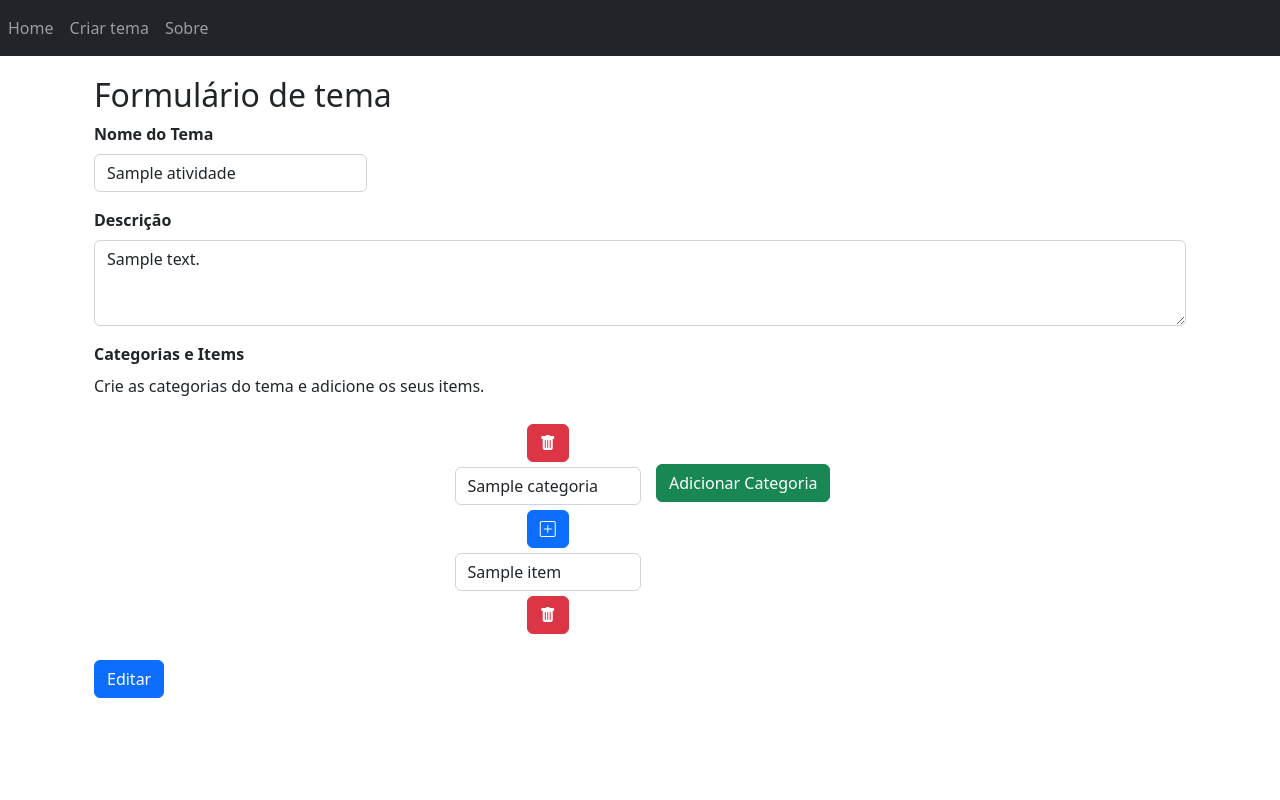
After one commit to prince-neres/drag-and-drop-game, a Flask app: page /editar/1 in a window 1280 px wide. The commit adds this page. Run offline with Flask 2, Linux system fonts and the light colour scheme; tables that the repository leaves empty hold one stand-in row (values such as "Sample post"); some libraries are stand-ins or nearby versions.

Commit message:
Create form to update theme and fix navbar

```diff
--- a/app.py
+++ b/app.py
@@ -2,13 +2,13 @@ from flask import render_template
 from flask_cors import cross_origin
 from configuration import app, db
 from models import Atividade, Categoria, Item
-from utils import gera_response
+from utils import gera_response, list_temas, get_tema
 
 
 @app.route('/', methods=['GET'])
 @cross_origin()
 def home():
-  temas = Atividade.query.all()
+  temas = list_temas()
   return render_template('index.html', temas=temas)
 
 
@@ -16,6 +16,13 @@ def home():
 @cross_origin()
 def form():
   return render_template('formulario.html')
+
+
+@app.route('/editar/<int:id>', methods=['GET'])
+@cross_origin()
+def update(id):
+  tema = get_tema(id)
+  return render_template('edicao.html', tema=tema)
 
 
 @app.route('/sobre', methods=['GET'])
@@ -33,29 +40,12 @@ def theme(id):
   return render_template('jogo.html', atividade=atividade, categorias=categorias, items=items)
 
 
-@app.route('/api/theme/<id>', methods=['GET'])
-def get_theme(id):
-  atividade = Atividade.query.filter_by(id=id).first()
-  categorias = Categoria.query.filter_by(activity=id)
-  items = Item.query.filter_by(activity=id)
-  atividade_json = atividade.to_json()
-  categorias_json = [categoria.to_json() for categoria in categorias]
-  items_json = [item.to_json() for item in items]
-  tema = {
-    "atividade": atividade_json,
-    "categorias": categorias_json,
-    "items": items_json
-  }
-  return gera_response(200, tema)
-
-
 @app.route('/api/theme', methods=['POST'])
 def create_theme(theme):
   tema = ''
   return gera_response(200, tema)
 
 
-
 with app.app_context():
     db.create_all()
 
--- a/static/js/api.js
+++ b/static/js/api.js
@@ -4,11 +4,12 @@ async function getTheme(theme_id) {
   return theme
 }
 
-async function createTheme() {
+async function criarTema(method) {
   let name = $('#name').val()
   let description = $('#description').val()
   let categories = $('#groups #category-input')
 
+  if (method === 'create') {
     let tema = {}
     tema.name = name
     tema.description = description
@@ -30,7 +31,18 @@ async function createTheme() {
 
       tema.categorias.push(category)
     })
+  } else {
+    console.log(name, description, categories)
+  }
+}
 
-  console.log(tema)
+function editarTema() {
+  let name = $('#name').val()
+  let description = $('#description').val()
+  let categories = $('#groups #category-input')
 
 }
+
+function removerTema(id) {
+  console.log(id)
+}
--- /dev/null
+++ b/static/js/formulario.js
@@ -0,0 +1,39 @@
+function addCategory() {
+  var category_input = `
+    <div id="category-input">
+      <button type="button" id="remove-category" onclick="removeCategory(this)" class="btn btn-danger">
+        <i class="bi bi-trash-fill"></i>
+      </button>
+      <input id="category-name" class="form-control" placeholder="Categoria" required/>
+      <button  type="button" id="add-item" onclick="addItem(this)" class="btn btn-primary">
+        <i class="bi bi-plus-square"></i>
+      </button>
+    <div>
+  `
+
+  $(category_input).insertBefore('#add-category')
+}
+
+
+function removeCategory(category) {
+  $(category).parent().remove()
+}
+
+
+function addItem(item) {
+  var item_input = `
+    <div id="item-input">
+      <input id="item-name" class="form-control" placeholder="Item da Categoria" required/>
+      <button type="button" id="remove-item" onclick="removeItem(this)" class="btn btn-danger">
+        <i class="bi bi-trash-fill"></i>
+      </button>
+    <div>
+  `
+
+  $(item).parent().append(item_input)
+}
+
+
+function removeItem(item) {
+  $(item).parent().remove()
+}
--- a/static/js/utils.js
+++ b/static/js/utils.js
@@ -1,44 +1,3 @@
-function addCategory() {
-  var category_input = `
-    <div id="category-input">
-      <button type="button" id="remove-category" onclick="removeCategory(this)" class="btn btn-danger">
-        Remover Categoria
-      </button>
-      <input id="category-name" class="form-control" placeholder="Categoria" required/>
-      <button  type="button" id="add-item" onclick="addItem(this)" class="btn btn-success">
-        Adicionar Item
-      </button>
-    <div>
-  `
-
-  $(category_input).insertBefore('#add-category')
-}
-
-
-function removeCategory(category) {
-  $(category).parent().remove()
-}
-
-
-function addItem(item) {
-  var item_input = `
-    <div id="item-input">
-      <input id="item-name" class="form-control" placeholder="Item da Categoria" required/>
-      <button type="button" id="remove-item" onclick="removeItem(this)" class="btn btn-danger">
-        Remover Item
-      </button>
-    <div>
-  `
-
-  $(item).parent().append(item_input)
-}
-
-
-function removeItem(item) {
-  $(item).parent().remove()
-}
-
-
 (function () {
   'use strict'
   var forms = document.querySelectorAll('.needs-validation')
@@ -55,3 +14,6 @@ function removeItem(item) {
       }, false)
     })
 })()
+
+const tooltipTriggerList = document.querySelectorAll('[data-bs-toggle="tooltip"]')
+const tooltipList = [...tooltipTriggerList].map(tooltipTriggerEl => new bootstrap.Tooltip(tooltipTriggerEl))
--- a/static/style/form.css
+++ b/static/style/formulario.css
@@ -2,6 +2,7 @@
   display: flex;
   flex-flow: row wrap;
   flex-wrap: wrap;
+  justify-content: center;
 }
 
 #groups>#add-category {
--- a/static/style/index.css
+++ b/static/style/index.css
@@ -3,10 +3,19 @@
   padding: 0;
 }
 
-.container {
-  margin-top: 25px;
+body {
+  height: 100vh;
+  width: 100vw;
 }
 
-.card {
-  margin-right: 25px;
+.nav {
+
 }
+
+.container {
+  margin-top: 20px;
+}
+
+.card-body {
+  text-align: center;
+}
--- a/static/style/sobre.css
+++ b/static/style/sobre.css
@@ -1,5 +1,3 @@
 .about {
-  display: flex;
-  flex-direction: row;
-  flex-wrap: wrap;
+  margin-top: 20px;
 }
--- a/templates/base.html
+++ b/templates/base.html
@@ -4,31 +4,27 @@
     <meta charset="UTF-8">
     <meta http-equiv="X-UA-Compatible" content="IE=edge">
     <meta name="viewport" content="width=device-width, initial-scale=1.0">
-    <link rel="stylesheet" href="https://cdn.jsdelivr.net/npm/bootstrap@5.2.0/dist/css/bootstrap.min.css"
-      integrity="sha384-gH2yIJqKdNHPEq0n4Mqa/HGKIhSkIHeL5AyhkYV8i59U5AR6csBvApHHNl/vI1Bx" crossorigin="anonymous">
+    <link rel="stylesheet" href="https://cdn.jsdelivr.net/npm/bootstrap@5.2.0/dist/css/bootstrap.min.css" integrity="sha384-gH2yIJqKdNHPEq0n4Mqa/HGKIhSkIHeL5AyhkYV8i59U5AR6csBvApHHNl/vI1Bx" crossorigin="anonymous">
+    <link rel="stylesheet" href="https://cdn.jsdelivr.net/npm/bootstrap-icons@1.3.0/font/bootstrap-icons.css">
     <link rel="stylesheet" href="{{ url_for('static', filename='style/index.css') }}">
     <link rel="stylesheet" href="{{ url_for('static', filename='style/jogo.css') }}">
     <link rel="stylesheet" href="{{ url_for('static', filename='style/sobre.css') }}">
-    <link rel="stylesheet" href="{{ url_for('static', filename='style/form.css') }}">
+    <link rel="stylesheet" href="{{ url_for('static', filename='style/formulario.css') }}">
     <title>Drag and Drop Game</title>
   </head>
   <body>
-    <nav class="navbar navbar-expand-lg bg-light">
-      <div class="container-fluid">
-        <div class="collapse navbar-collapse" id="navbarSupportedContent">
-          <ul class="navbar-nav me-auto mb-2 mb-lg-0">
+    <nav class="navbar navbar-expand navbar-dark bg-dark">
+      <ul class="navbar-nav">
         <li class="nav-item">
-              <a class="nav-link active" aria-current="page" href="/">Home</a>
+          <a class="nav-link" href="/">Home</a>
         </li>
         <li class="nav-item">
-              <a class="nav-link active" aria-current="page" href="/formulario">Criar tema</a>
+          <a class="nav-link" href="/formulario">Criar tema</a>
         </li>
         <li class="nav-item">
-              <a class="nav-link active" aria-current="page" href="/sobre">Sobre</a>
+          <a class="nav-link" href="/sobre">Sobre</a>
         </li>
       </ul>
-        </div>
-      </div>
     </nav>
     <div class="container">
       {% block content %}
@@ -39,6 +35,7 @@
     <script src="{{ url_for('static', filename='js/jquery-ui.min.js') }}"></script>
     <script src="{{ url_for('static', filename='js/jquery.ui.touch-punch.min.js') }}"></script>
     <script src="{{ url_for('static', filename='js/jogo.js') }}"></script>
+    <script src="{{ url_for('static', filename='js/formulario.js') }}"></script>
     <script src="{{ url_for('static', filename='js/api.js') }}"></script>
     <script src="{{ url_for('static', filename='js/utils.js') }}"></script>
   </body>
--- /dev/null
+++ b/templates/edicao.html
@@ -0,0 +1,43 @@
+{% extends 'base.html' %}
+{% block content %}
+<div class="container">
+  <h2>Formulário de tema</h2>
+  <form class="needs-validation" novalidate>
+    <div class="mb-3 w-25">
+      <label for="name" class="form-label"><strong>Nome do Tema</strong></label>
+      <input id="name" theme-id="{{tema.atividade.id}}" type="text" class="form-control" placeholder="Nome do tema" value="{{tema.atividade.name}}" required>
+      <div class="invalid-feedback"> Esse campo não pode estar em branco </div>
+    </div>
+    <div class="mb-3">
+      <label for="description" class="form-label"><strong>Descrição</strong></label>
+      <textarea class="form-control" id="description" rows="3" placeholder="Descrição para o tema" required>{{tema.atividade.description}}</textarea>
+      <div class="invalid-feedback">Esse campo não pode estar em branco</div>
+    </div>
+    <div class="mb-3">
+      <label class="form-label"><strong>Categorias e Items</strong></label>
+      <p>Crie as categorias do tema e adicione os seus items.</p>
+      <div id="groups" class="mb-3">
+        {% with categorias=tema['categorias'] %}
+          {% for categoria in categorias %}
+            <div id="category-input" category-id="{{categoria.id}}">
+              <button type="button" id="remove-category" class="btn btn-danger" onclick="removeCategory(this)"><i class="bi bi-trash-fill"></i></button>
+              <input id="category-name" class="form-control" placeholder="Categoria" value="{{categoria.name}}" required />
+              <button type="button" id="add-item" onclick="addItem(this)" class="btn btn-primary"><i class="bi bi-plus-square"></i></button>
+              {% with items=categoria['items'] %}
+                {% for item in items %}
+                  <div id="item-input" item-id="{{item.id}}">
+                    <input id="item-name" class="form-control" placeholder="Item da Categoria" value="{{item.name}}" required />
+                    <button type="button" id="remove-item"  class="btn btn-danger" onclick="removeItem(this)"><i class="bi bi-trash-fill"></i></button>
+                  </div>
+                {% endfor %}
+              {% endwith %}
+            </div>
+          {% endfor %}
+        {% endwith %}
+        <button type="button" id="add-category" class="btn btn-success" onclick="addCategory()">Adicionar Categoria</button>
+      </div>
+    </div>
+    <button class="btn btn-primary" onclick="editarTema()">Editar</button>
+  </form>
+</div>
+{% endblock content %}
--- a/templates/sobre.html
+++ b/templates/sobre.html
@@ -12,7 +12,7 @@
             <div class="card-body">
               <h5 class="card-title">Prince Neres</h5>
               <p class="card-text">Desenvolvedor Fullstack Júnior.</p>
-              <p class="card-text"><small class="text-muted">Last updated 3 mins ago</small></p>
+              <p class="card-text"><small class="text-muted">Lorem ipsum dolor sit, amet consectetur adipisicing elit.</small></p>
             </div>
           </div>
         </div>
@@ -26,7 +26,7 @@
             <div class="card-body">
               <h5 class="card-title">Antoni Eduardo</h5>
               <p class="card-text">Desenvolvedor FronEnd.</p>
-              <p class="card-text"><small class="text-muted">Last updated 3 mins ago</small></p>
+              <p class="card-text"><small class="text-muted">Lorem ipsum dolor sit amet consectetur adipisicing elit.</small></p>
             </div>
           </div>
         </div>
--- a/utils.py
+++ b/utils.py
@@ -1,5 +1,33 @@
 import json
 from flask import Response
+from models import Atividade, Categoria, Item
+
+
+def list_temas():
+    temas = Atividade.query.all()
+    return temas
+
+
+def get_tema(id):
+    atividade = Atividade.query.filter_by(id=id).first()
+    categorias = Categoria.query.filter_by(activity=id)
+    items = Item.query.filter_by(activity=id)
+    atividade_json = atividade.to_json()
+    categorias_json = [categoria.to_json() for categoria in categorias]
+    items_json = [item.to_json() for item in items]
+
+    for categoria in categorias_json:
+        categoria['items'] = []
+        for item in items_json:
+            if item['category_id'] == categoria['id']:
+                categoria['items'].append(item)
+
+    tema = {
+    "atividade": atividade_json,
+    "categorias": categorias_json,
+    }
+
+    return tema
 
 
 def gera_response(status, content, mensage=False):
```
Also changed, not shown: models.py (+12 -3 lines), templates/formulario.html (+8 -15 lines), templates/index.html (+25 -2 lines), templates/jogo.html (line endings or trailing spaces). Lines whose indentation alone changed are shown as unchanged.
